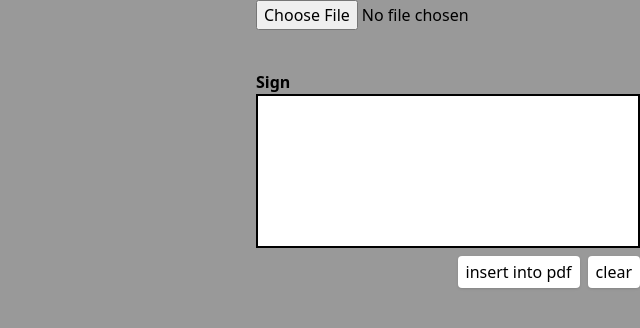
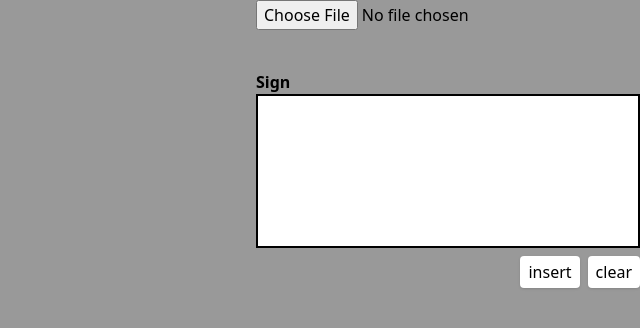
Before and after one commit to link1522/pdf-signing, a React (Vite) app: page / in a window 1280 px wide. Shown: the top 328 px of the page, without its empty margins (640-1280 px from the left). Built offline with nearby package versions, Linux system fonts and the light colour scheme.

Commit message:
add insert to sign component

```diff
--- a/src/App.tsx
+++ b/src/App.tsx
@@ -9,6 +9,7 @@ function App() {
   const [stageWidth, setStageWidth] = useState(0)
   const [stageHeight, setStageHeight] = useState(0)
   const [baseFileCanvas, setBaseFileCanvas] = useState<HTMLCanvasElement | undefined>(undefined)
+  const [signCanvasList, setSignCanvasList] = useState<HTMLCanvasElement[]>([])
 
   const uploadPdf = async (e: ChangeEvent<HTMLInputElement>) => {
     if (e.target && e.target.files) {
@@ -24,16 +25,23 @@ function App() {
     }
   }
 
+  const insertSign = (signCanvas: HTMLCanvasElement) => {
+    setSignCanvasList([...signCanvasList, signCanvas])
+  }
+
   return (
     <div className="grid h-screen grid-cols-[70%_30%]">
       <Stage width={stageWidth} height={stageHeight} className="mx-auto">
         <Layer>
           <Image image={baseFileCanvas} />
+          {signCanvasList.map((signCanvas, index) => (
+            <Image image={signCanvas} key={index} draggable />
+          ))}
         </Layer>
       </Stage>
       <div>
         <input type="file" onChange={uploadPdf} className="mb-10" />
-        <Sign />
+        <Sign insertSign={insertSign} />
       </div>
     </div>
   )
--- a/src/components/Sign.tsx
+++ b/src/components/Sign.tsx
@@ -2,7 +2,7 @@ import { useState, useRef } from 'react'
 import konva from 'konva'
 import { Stage, Layer, Line, KonvaNodeEvents } from 'react-konva'
 
-const Sign = () => {
+const Sign = ({ insertSign }: { insertSign: (signCanvas: HTMLCanvasElement) => void }) => {
   const stage = useRef<konva.Stage>(null)
   const isDrawing = useRef(false)
   const [lines, setLines] = useState<number[][]>([])
@@ -38,9 +38,18 @@ const Sign = () => {
     isDrawing.current = false
   }
 
-  const clearSign = () => {
+  const clear = () => {
     if (!stage.current) return
     setLines([])
+  }
+
+  const insert = () => {
+    if (!stage.current) return
+    if (lines.length === 0) return
+    setLines([])
+
+    const signCanvas = stage.current.toCanvas()
+    insertSign(signCanvas)
   }
 
   return (
@@ -70,8 +79,10 @@ const Sign = () => {
         </Layer>
       </Stage>
       <div className="mt-2 flex justify-end gap-2">
-        <button className="rounded bg-white px-2 py-1 shadow">insert into pdf</button>
-        <button onClick={clearSign} className="rounded bg-white px-2 py-1 shadow">
+        <button onClick={insert} className="rounded bg-white px-2 py-1 shadow">
+          insert
+        </button>
+        <button onClick={clear} className="rounded bg-white px-2 py-1 shadow">
           clear
         </button>
       </div>
```
